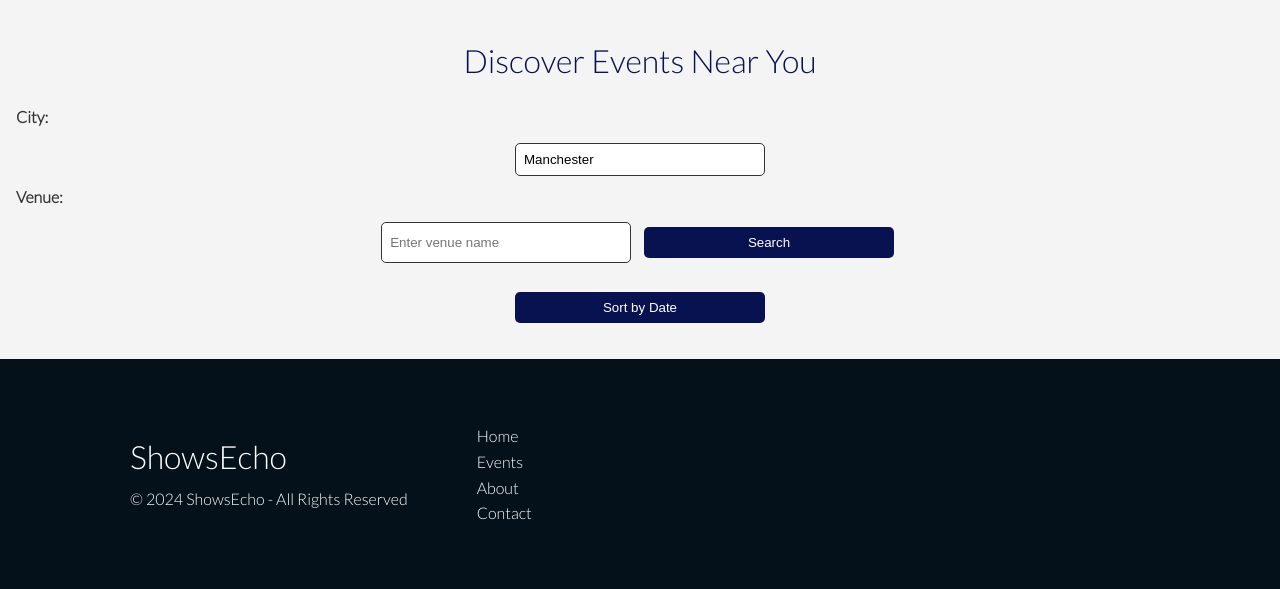
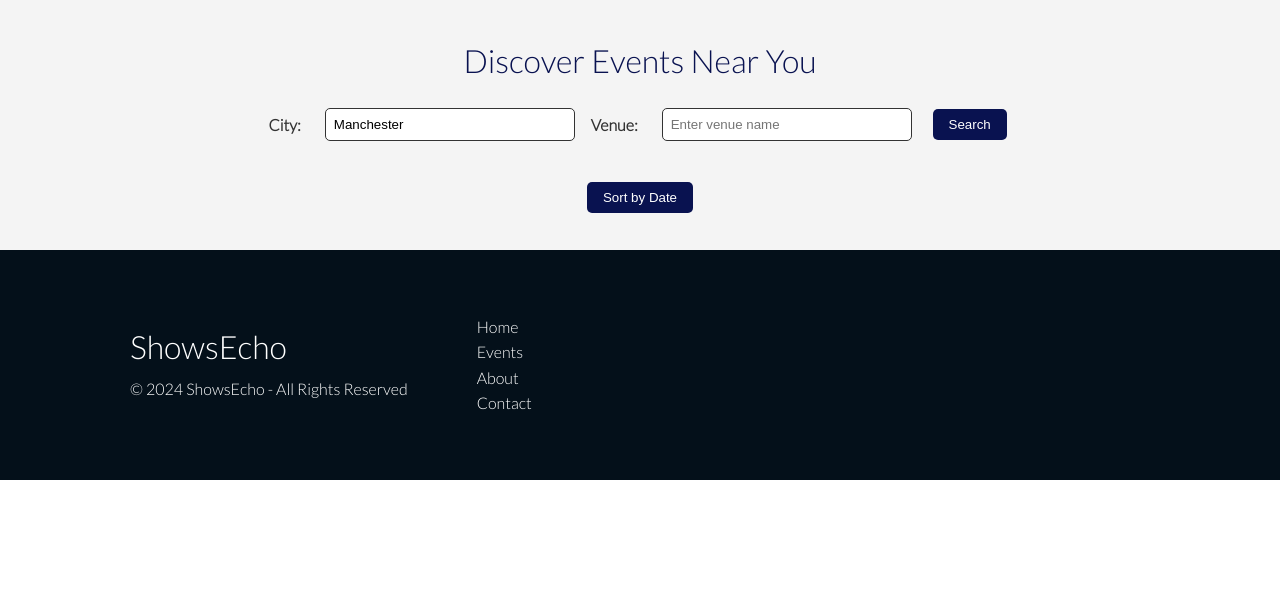
Before and after one commit to easybulb/event-tracking-app, a Django app: page /events/ in a window 1280 px wide. Shown: the part 70-659 px from the top of the page. Run offline with Django 5.2, Linux system fonts and the light colour scheme; data that the repository does not hold is empty; parts of the project's set-up code (start-up, migrations or seed data) failed here and were passed over.

Commit message:
update css of events_list template for larger screens

```diff
--- a/static/css/events.css
+++ b/static/css/events.css
@@ -10,7 +10,6 @@
   --grey-color: #333;
 }
 
-/* General Styling */
 body {
   font-family: "Lato", sans-serif;
   color: var(--grey-color);
@@ -34,25 +33,23 @@ body {
 #event-search-form {
   display: flex;
   justify-content: center;
-  gap: 0.5rem;
   flex-wrap: wrap;
-  margin-bottom: 1.5rem;
+  gap: 1rem;
+  max-width: 800px;
+  margin: 0 auto 2rem auto;
+  align-items: center;
 }
 
 .form-label {
   font-weight: bold;
-  margin-bottom: 0.3rem;
   color: var(--grey-color);
-  width: 100%;
-  text-align: left;
 }
 
 .input-field {
   padding: 0.5rem;
   border: 1px solid var(--grey-color);
   border-radius: 5px;
-  width: 100%;
-  max-width: 250px;
+  width: 200px;
 }
 
 .search-button, .sort-button {
@@ -63,16 +60,13 @@ body {
   border-radius: 5px;
   cursor: pointer;
   margin: 0.3rem;
-  width: 100%;
-  max-width: 250px;
 }
 
 /* Event List Styling */
 #event-list {
   display: grid;
-  grid-template-columns: 1fr;
   gap: 1.5rem;
-  max-width: 900px;
+  max-width: 1200px;
   margin: auto;
 }
 
@@ -95,6 +89,7 @@ body {
   margin: 0.3rem 0;
 }
 
+/* Adjusted Image Size */
 .event-image {
   display: block;
   margin-top: 1rem;
@@ -104,30 +99,43 @@ body {
   box-shadow: 0 2px 4px rgba(0, 0, 0, 0.2);
 }
 
-/* Limit image size for large screens */
+/* Larger screens: 3-column grid for event list and smaller image */
 @media (min-width: 1024px) {
+  #event-list {
+    grid-template-columns: repeat(3, 1fr);
+  }
+
+  .event-item {
+    padding: 1rem;
+  }
+
   .event-image {
-    max-width: 600px;
+    max-width: 80%;
+  }
+
+  #event-search-form {
+    gap: 1rem;
+  }
+
+  .form-label {
+    width: auto;
+    margin-right: 0.5rem;
+  }
+
+  .input-field {
+    width: 250px;
   }
 }
 
-.event-link a {
-  color: var(--primary-color);
-  text-decoration: underline;
-  font-weight: bold;
-}
-
-/* Responsive adjustments */
+/* Responsive adjustments for form */
 @media (max-width: 768px) {
   #event-search-form {
-    gap: 0.3rem;
     text-align: center;
   }
 
   .form-label, .input-field, .search-button, .sort-button {
     width: 100%;
     max-width: 100%;
-    margin-bottom: 0.5rem;
   }
 
   #event-title {
```
